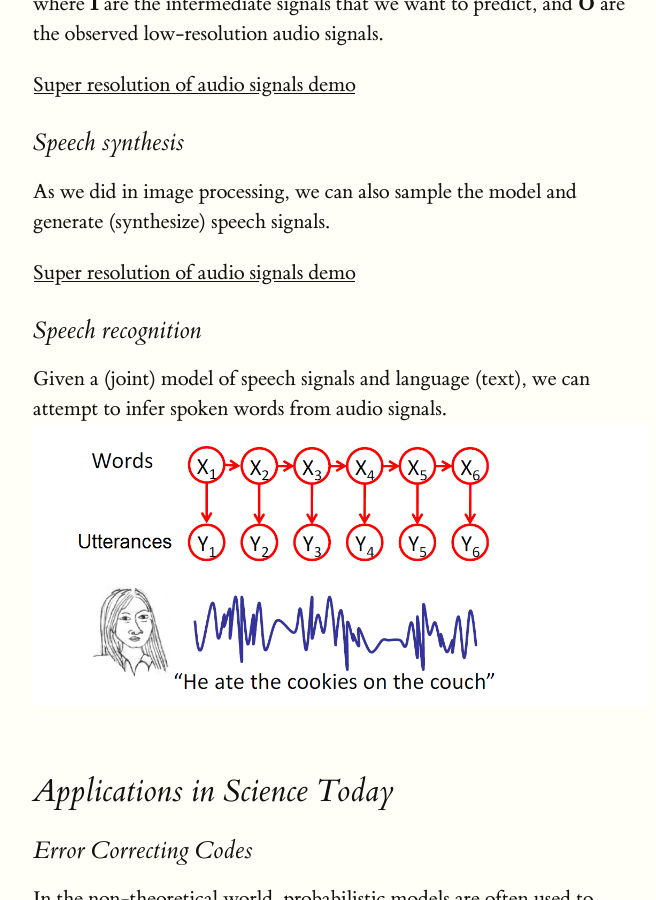
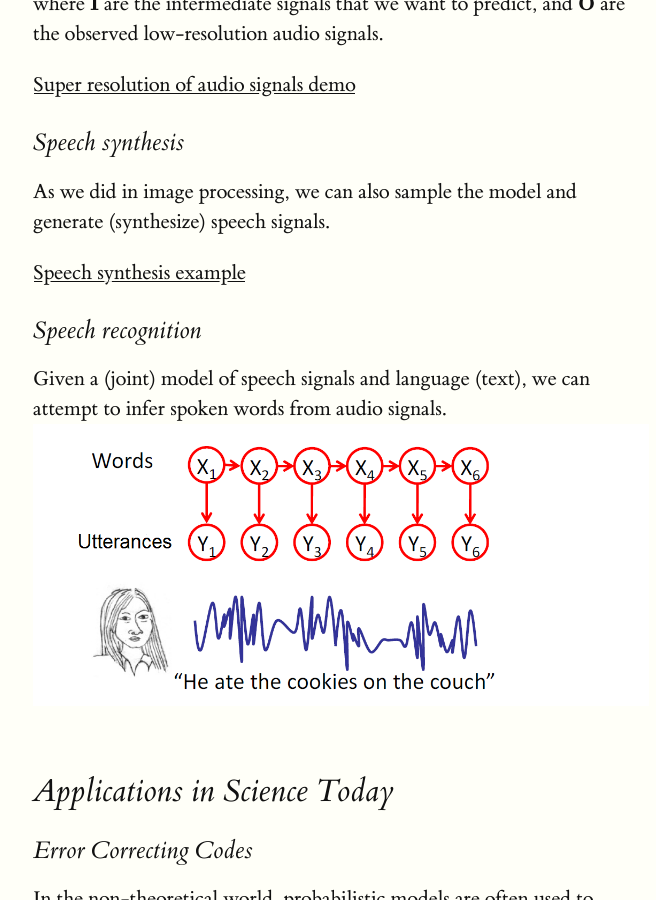
Before and after one commit to ermongroup/cs228-notes, a Jekyll site: the page built from preliminaries/applications/index.md, in a window 1280 px wide and 900 px high, scrolled down 7582 px. Shown: the whole window, without its empty margins (127-783 px from the left). Built offline with Jekyll 4.4.1, drawn with Linux system fonts in a browser that asks for light colours; formulas are drawn with MathJax 3.

Commit message:
Inaccurate link description for Speech example

```diff
--- a/preliminaries/applications/index.md
+++ b/preliminaries/applications/index.md
@@ -127,7 +127,7 @@ We can solve this by sampling or performing inference on $$p(\textbf{I} \mid \te
 
 As we did in image processing, we can also sample the model and generate (synthesize) speech signals.
 
-[Super resolution of audio signals demo](https://deepmind.com/blog/wavenet-generative-model-raw-audio/)
+[Speech synthesis example](https://deepmind.com/blog/wavenet-generative-model-raw-audio/)
 
 <a id="speech-recognition"></a>
 ### Speech recognition
```
